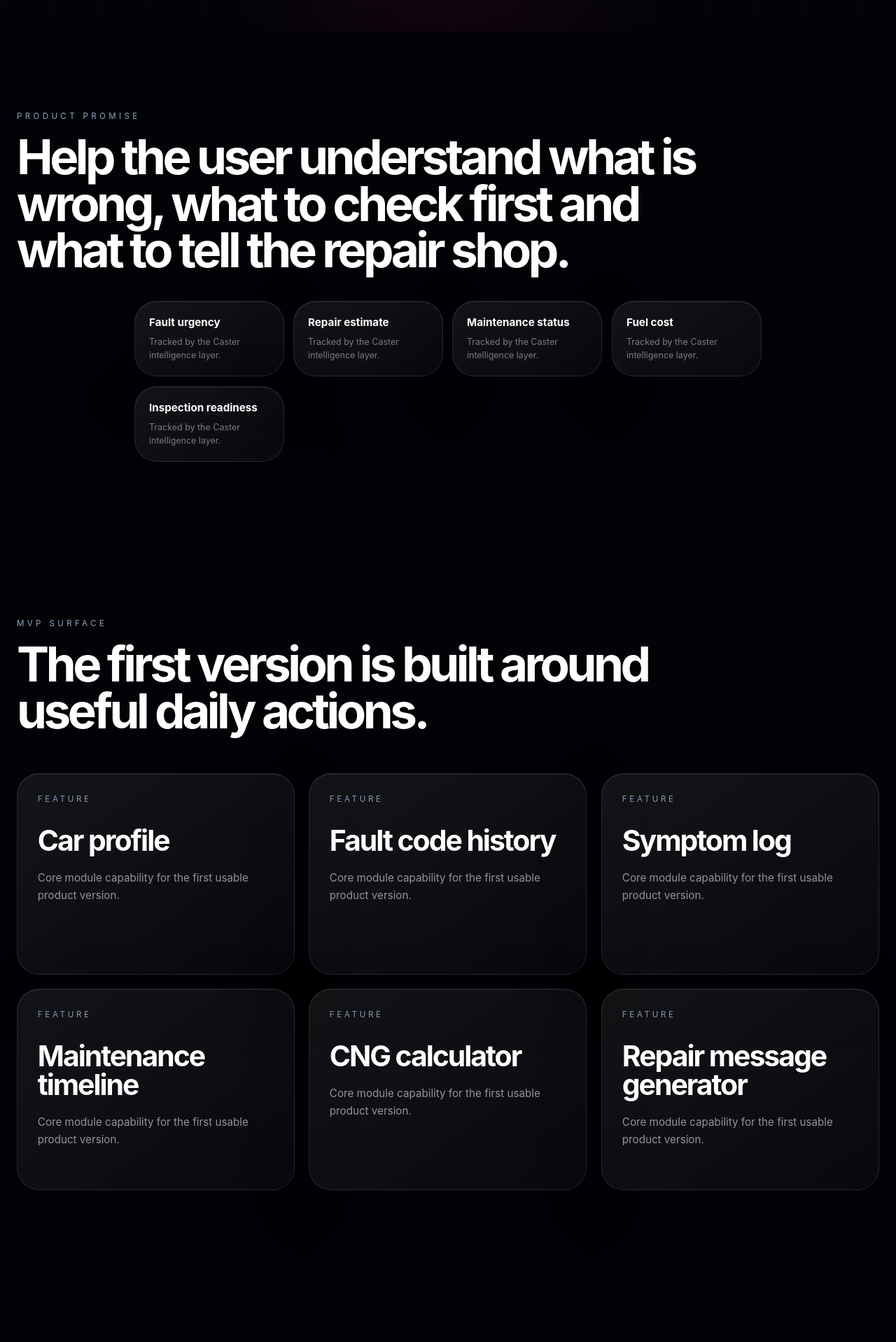
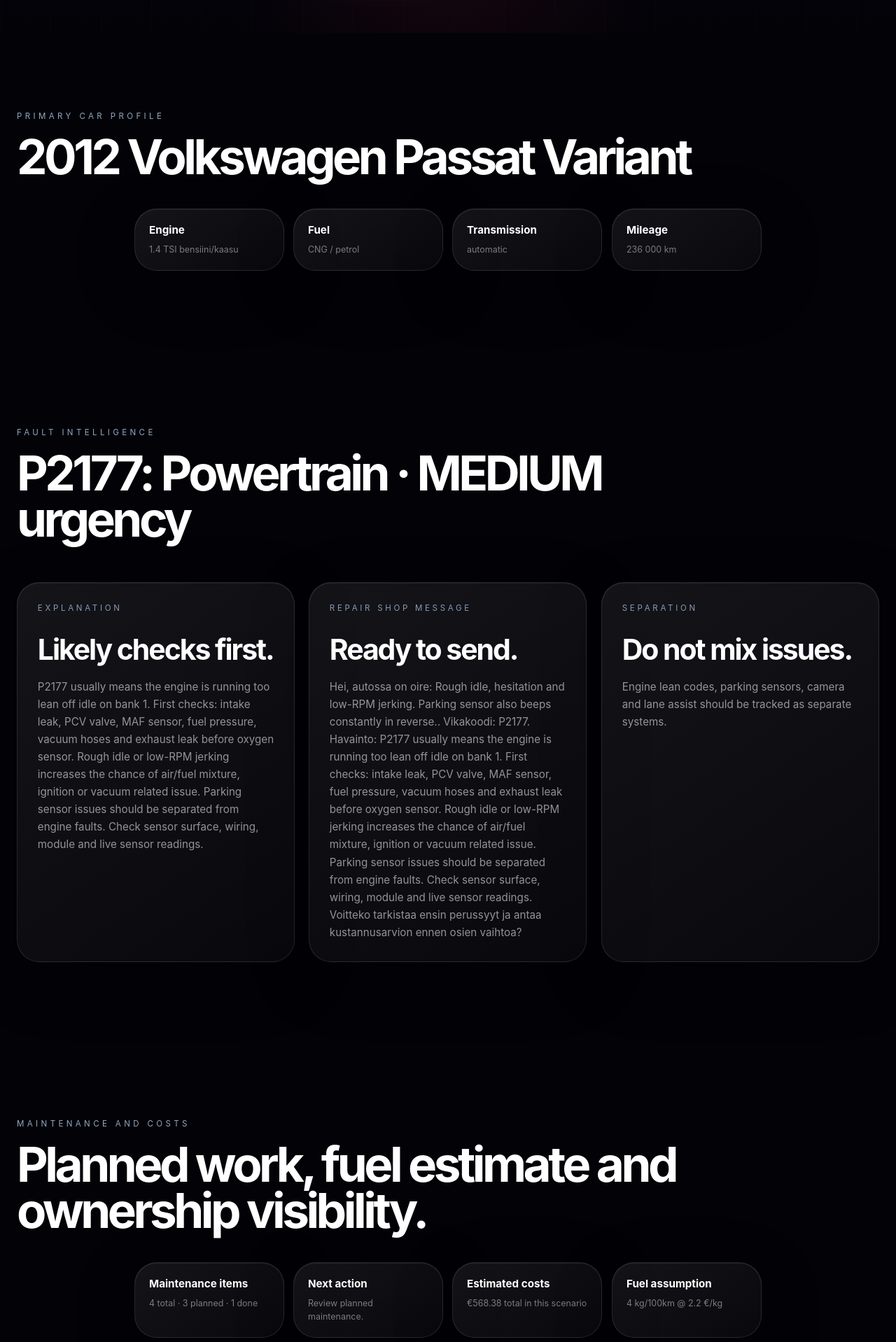
Before and after one commit to vv-glitchhub/Caster-hub, a Next.js app: page /apps/carcaster in a window 1280 px wide. Shown: the part 803-2721 px from the top of the page at 70% size. Built offline with nearby package versions, Linux system fonts and the light colour scheme.

Commit message:
Build Carcaster MVP UI page

```diff
--- a/app/apps/carcaster/page.tsx
+++ b/app/apps/carcaster/page.tsx
@@ -1,12 +1,131 @@
-import AppModulePage from '../../../components/AppModulePage'
-import { getCasterApp } from '../../../lib/caster-apps'
+import MotionSurface from '../../../components/MotionSurface'
+import { calculateOwnershipCosts, createCarProfile, explainFault, getMaintenanceStatus } from '../../../lib/carcaster-engine'
+
+const car = createCarProfile({ mileageKm: 236000 })
+const fault = explainFault({
+  code: 'P2177',
+  symptom: 'Rough idle, hesitation and low-RPM jerking. Parking sensor also beeps constantly in reverse.',
+  system: 'Powertrain'
+})
+const maintenance = [
+  { title: 'Engine diagnostic and lean condition check', status: 'planned' as const, cost: 175 },
+  { title: 'Parking sensor live data and wiring check', status: 'planned' as const, cost: 120 },
+  { title: 'Oil and filter service', status: 'done' as const, cost: 180 },
+  { title: 'Inspection readiness review', status: 'planned' as const, cost: 80 }
+]
+const maintenanceStatus = getMaintenanceStatus(maintenance)
+const costs = calculateOwnershipCosts(maintenance, { km: 152, consumption: 4, price: 2.2 })
 
 export default function CarcasterAppPage() {
-  const app = getCasterApp('carcaster')
+  return (
+    <main className="home-page">
+      <section className="home-hero">
+        <div className="home-bg" />
+        <div className="home-grid" />
+        <div className="home-orb" />
+        <div className="home-hero-inner">
+          <p className="home-eyebrow">Carcaster MVP</p>
+          <h1 className="home-title">Carcaster</h1>
+          <h2 className="home-subtitle">Diagnostics, costs and maintenance.</h2>
+          <p className="home-lead">
+            AI car ownership assistant for fault codes, symptoms, repair-shop communication, service planning and fuel cost decisions.
+          </p>
+          <div className="home-actions">
+            <a className="primary-button" href="/modules">Back to Modules</a>
+            <a className="secondary-button" href="/dashboard">Open Dashboard</a>
+          </div>
+        </div>
+      </section>
 
-  if (!app) {
-    return null
-  }
+      <section className="home-section">
+        <div className="home-container">
+          <p className="section-label">Primary Car Profile</p>
+          <h2 className="section-title">{car.year} {car.make} {car.model}</h2>
+          <div className="home-highlight-grid">
+            <MotionSurface className="home-highlight-card">
+              <p className="home-card-title">Engine</p>
+              <p className="home-card-text">{car.engine}</p>
+            </MotionSurface>
+            <MotionSurface className="home-highlight-card">
+              <p className="home-card-title">Fuel</p>
+              <p className="home-card-text">{car.fuelType}</p>
+            </MotionSurface>
+            <MotionSurface className="home-highlight-card">
+              <p className="home-card-title">Transmission</p>
+              <p className="home-card-text">{car.transmission}</p>
+            </MotionSurface>
+            <MotionSurface className="home-highlight-card">
+              <p className="home-card-title">Mileage</p>
+              <p className="home-card-text">{car.mileageKm?.toLocaleString('fi-FI')} km</p>
+            </MotionSurface>
+          </div>
+        </div>
+      </section>
 
-  return <AppModulePage app={app} />
+      <section className="home-section">
+        <div className="home-container">
+          <p className="section-label">Fault Intelligence</p>
+          <h2 className="section-title">{fault.code}: {fault.system} · {fault.urgency.toUpperCase()} urgency</h2>
+          <div className="home-module-grid">
+            <MotionSurface className="home-module-card">
+              <p className="home-module-label">Explanation</p>
+              <h3 className="home-module-title">Likely checks first.</h3>
+              <p className="home-module-text">{fault.summary}</p>
+            </MotionSurface>
+            <MotionSurface className="home-module-card">
+              <p className="home-module-label">Repair Shop Message</p>
+              <h3 className="home-module-title">Ready to send.</h3>
+              <p className="home-module-text">{fault.repairShopMessage}</p>
+            </MotionSurface>
+            <MotionSurface className="home-module-card">
+              <p className="home-module-label">Separation</p>
+              <h3 className="home-module-title">Do not mix issues.</h3>
+              <p className="home-module-text">Engine lean codes, parking sensors, camera and lane assist should be tracked as separate systems.</p>
+            </MotionSurface>
+          </div>
+        </div>
+      </section>
+
+      <section className="home-section">
+        <div className="home-container">
+          <p className="section-label">Maintenance and Costs</p>
+          <h2 className="section-title">Planned work, fuel estimate and ownership visibility.</h2>
+          <div className="home-highlight-grid">
+            <MotionSurface className="home-highlight-card">
+              <p className="home-card-title">Maintenance items</p>
+              <p className="home-card-text">{maintenanceStatus.total} total · {maintenanceStatus.planned} planned · {maintenanceStatus.done} done</p>
+            </MotionSurface>
+            <MotionSurface className="home-highlight-card">
+              <p className="home-card-title">Next action</p>
+              <p className="home-card-text">{maintenanceStatus.nextAction}</p>
+            </MotionSurface>
+            <MotionSurface className="home-highlight-card">
+              <p className="home-card-title">Estimated costs</p>
+              <p className="home-card-text">€{costs.total} total in this scenario</p>
+            </MotionSurface>
+            <MotionSurface className="home-highlight-card">
+              <p className="home-card-title">Fuel assumption</p>
+              <p className="home-card-text">{costs.fuelAssumption}</p>
+            </MotionSurface>
+          </div>
+        </div>
+      </section>
+
+      <section className="home-section">
+        <div className="home-container">
+          <p className="section-label">Next Build Sprint</p>
+          <h2 className="section-title">Turn this into a full car workspace.</h2>
+          <div className="home-module-grid">
+            {['Car profile editor', 'Fault code history', 'Maintenance timeline', 'Fuel log and CNG calculator', 'Repair message drafts', 'Inspection reminders'].map((item) => (
+              <MotionSurface key={item} className="home-module-card min-h-0">
+                <p className="home-module-label">Carcaster</p>
+                <h3 className="home-module-title">{item}</h3>
+                <p className="home-module-text">Ready for database, forms and user-specific memory.</p>
+              </MotionSurface>
+            ))}
+          </div>
+        </div>
+      </section>
+    </main>
+  )
 }
```
